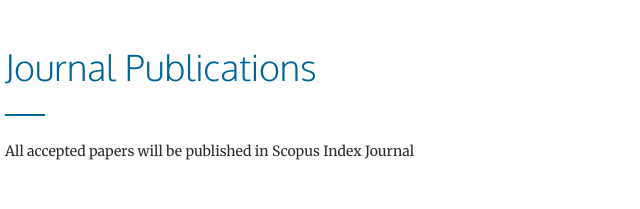
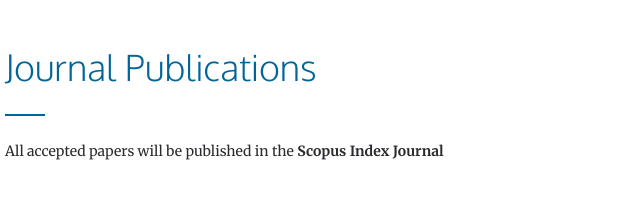
Before and after one commit to chess-patzer/ICEMMM, a plain HTML site: page registration.html in a window 1280 px wide. Shown: the part 940-1149 px from the top of the page, 51-691 px from the left. Drawn offline with Linux system fonts and the light colour scheme.

Commit message:
minor fix

```diff
--- a/registration.html
+++ b/registration.html
@@ -162,7 +162,7 @@
 <h2 class="blue">Journal Publications</h2>
 <div class="divider"></div>
 <div>
-    <p>All accepted papers will be published in Scopus Index Journal</p>
+    <p>All accepted papers will be published in the<strong> Scopus Index Journal</strong></p>
 
 
 
```
